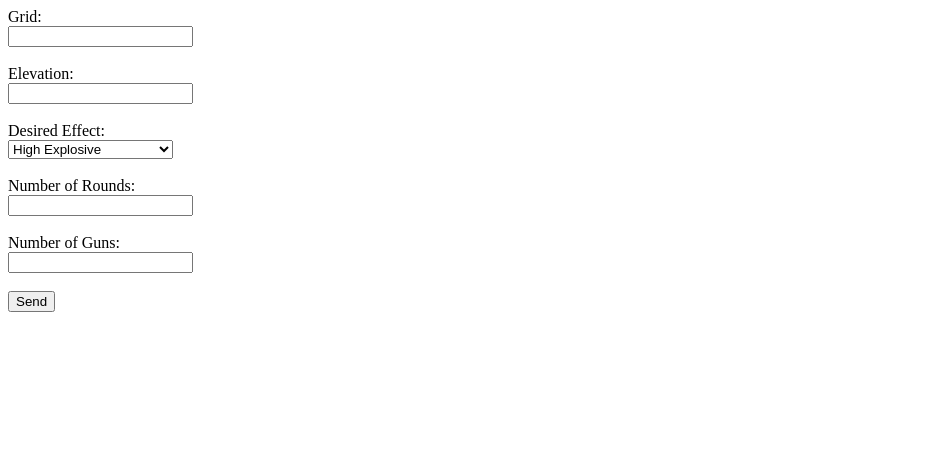
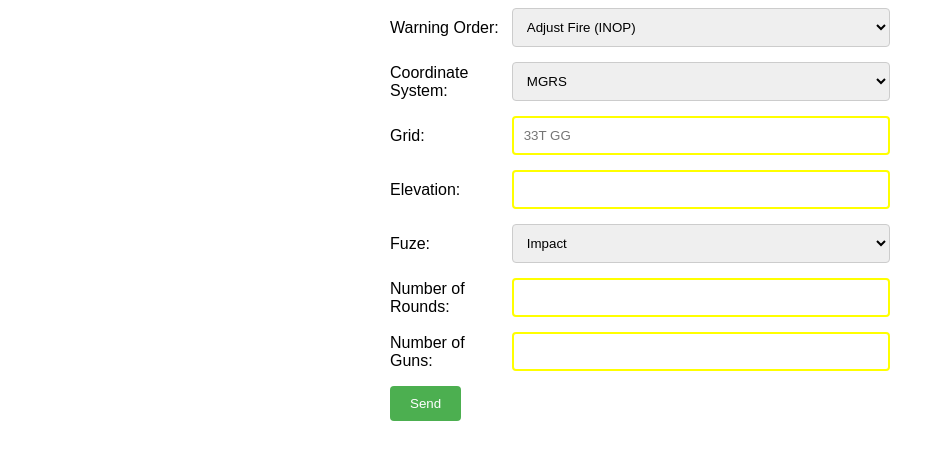
Before and after one commit to Gigi181087/Artillery_Simulator_for_DCS, a Flask app: page / in a window 1280 px wide. Shown: the top 460 px of the page, without its empty margins (0-945 px from the left). Run offline with Flask 3, Linux system fonts and the light colour scheme.

Commit message:
small changes

```diff
--- a/src/Webserver/Templates/call_for_fire.html
+++ b/src/Webserver/Templates/call_for_fire.html
@@ -1,32 +1,166 @@
 <!DOCTYPE html>
-<html lang="de">
+<html lang="en">
 <head>
     <meta charset="UTF-8">
-    <title>Formular</title>
+    <meta name="viewport" content="width=device-width, initial-scale=1.0">
+    <title>Artillery Terminal</title>
+    <link rel="stylesheet" href="{{ url_for('static', filename='styles.css') }}">
+    <style>
+        .highlight {
+            border: 2px solid yellow;
+        }
+    </style>
 </head>
 <body>
-    <form method="POST" action="/submit">
-        <label for="grid">Grid:</label><br>
-        <input type="text" name="grid" required><br><br>
+    <form method="POST" action="/submit" class="form-container">
 
-        <label for="elevation">Elevation:</label><br>
-        <input type="number" name="elevation" required><br><br>
+        <div class="form-group">
+            <label for="warning_order">Warning Order:</label>
+            <select name="warning_order" id="desired_effect" required title="Select the desired effect for the artillery">
+                <option value="adjust_fire">Adjust Fire (INOP)</option>
+                <option value="fire_for_effect">Fire for Effect</option>
+                <option value="suppress">Suppress (INOP)</option>
+                <option value="mark">Mark (INOP)</option>
+                <option value="illumination">Illumination</option>
+            </select>
+        </div>
 
-        <label for="desired_effect">Desired Effect:</label><br>
-        <select name="desired_effect" id="desired_effect" required>
-            <option value="high_explosive">High Explosive</option>
-            <option value="high_explosive_air_burst">High Explosive Air Burst</option>
-            <option value="illumination">Illumination</option>
-            <option value="smoke">Smoke</option>
-        </select><br><br>
+        <div class="form-group">
+            <label for="coordinate_system">Coordinate System: </label>
+            <select name="coordinate_system" id="coordinate_system" required>
+                <option value="mgrs">MGRS</option>
+                <option value="geo">Geo (INOP)</option>
+                <option value="geo_decimal">Geo decimal (INOP)</option>
+            </select>
+        </div>
 
-        <label for="number_of_rounds">Number of Rounds:</label><br>
-        <input type="number" name="number_of_rounds" required><br><br>
+        <div class="form-group">
+            <label for="grid">Grid:</label>
+            <input type="text" name="grid" id="grid" required title="Enter the grid coordinates" placeholder="33T GG">
+        </div>
 
-        <label for="number_of_guns">Number of Guns:</label><br>
-        <input type="number" name="number_of_guns" required><br><br>
+        <div class="form-group">
+            <label for="elevation">Elevation:</label>
+            <input type="number" name="elevation" required title="Specify the elevation in meters">
+        </div>
+
+        <div class="form-group">
+            <label for="fuze">Fuze:</label>
+            <select name="fuze" id="fuze" title="Choose the fuze">
+                <option value="impact">Impact</option>
+                <option value="delay">Delay</option>
+                <option value="airburst">Airburst</option>
+            </select>
+        </div>
+
+        <div class="form-group">
+            <label for="number_of_rounds">Number of Rounds:</label>
+            <input type="number" name="number_of_rounds" required title="Enter the number of rounds to fire">
+        </div>
+
+        <div class="form-group">
+            <label for="number_of_guns">Number of Guns:</label>
+            <input type="number" name="number_of_guns" required title="Enter the number of guns to use">
+        </div>
 
         <input type="submit" value="Send">
     </form>
+
+    <script>
+        // Funktion zur Aktualisierung der Border-Style
+        function updateBorder(field) {
+            if (field.value.length < 7) {
+                field.classList.add('highlight'); // Gelbe Umrandung hinzufügen
+            } else {
+                field.classList.remove('highlight'); // Gelbe Umrandung entfernen
+            }
+        }
+
+        // Funktion zur automatischen Formatierung des Grid-Feldes
+        function formatGridInput(event) {
+            let value = event.target.value.replace(/\s+/g, ''); // Entferne alle Leerzeichen
+            if (value.length >= 4 && value.slice(2, 4) !== ' ') {
+                value = value.slice(0, 2) + value.slice(2, 3) + ' ' + value.slice(3); // Leerzeichen nach 33T
+            }
+            if (value.length >= 7 && value.slice(6, 7) !== ' ') {
+                value = value.slice(0, 6) + ' ' + value.slice(6); // Leerzeichen nach GG
+            }
+            event.target.value = value.toUpperCase(); // Setze den formatierten Wert in Großbuchstaben
+
+            // Umrandung anpassen
+            updateBorder(event.target);
+        }
+
+        // Funktion zur Validierung der Eingabe
+        function validateGridInput(event) {
+            const grid_field = event.target;
+            const value = event.target.value;
+            const cursorPosition = grid_field.selectionStart;
+
+            // alle Ausgänge
+            if (cursorPosition < 2) {
+                if (!/[0-9]/.test(event.key)) {
+                    event.preventDefault();
+                    return;
+                }
+            } else if (cursorPosition < 6) {
+                if (!/[A-Za-z]/.test(event.key)) {
+                    event.preventDefault();
+                    return;
+                }
+            } else if (cursorPosition < 17) {
+                if (!/[0-9]/.test(event.key)) {
+                    event.preventDefault();
+                    return;
+                }
+            } else {
+                event.preventDefault();
+                return;
+            }
+        }
+
+        // Funktion zur Validierung der Zeichenanzahl nach "GG" und zum Einfügen eines Leerzeichens
+        function validateGridOnBlur(event) {
+            const grid_value = event.target.value;
+            const parts = grid_value.split(" ");
+
+            if (parts.length < 3) {
+                return; // Wenn nicht genügend Teile vorhanden sind (nicht genug Eingaben), tue nichts
+            }
+
+            const numbers_part = parts[2]; // Nimm den Teil nach "GG" (3. Abschnitt)
+
+            if (numbers_part.length % 2 !== 0) {
+                // Zeige Fehlermeldung bei ungerader Anzahl
+                document.getElementById('error-message').style.display = 'inline';
+                event.target.classList.add('error'); // Rote Umrandung
+            } else {
+                // Teile die Zeichenfolge in zwei Teile auf und füge ein Leerzeichen in der Mitte hinzu
+                const mid = numbers_part.length / 2;
+                const formatted_numbers = numbers_part.slice(0, mid) + " " + numbers_part.slice(mid);
+                parts[2] = formatted_numbers;
+
+                // Setze den formatierten Wert zurück ins Feld
+                event.target.value = parts.join(" ");
+
+                // Entferne Fehlermeldung, wenn alles korrekt ist
+                document.getElementById('error-message').style.display = 'none';
+                event.target.classList.remove('error');
+            }
+        }
+
+        // Event Listener zur Formatierung des Eingabefeldes bei Eingabe
+        document.getElementById('grid').addEventListener('input', formatGridInput);
+        // Event Listener zur Validierung der Eingabe
+        document.getElementById('grid').addEventListener('keypress', validateGridInput);
+        document.getElementById('grid').addEventListener('blur', validateGridOnBlur);
+        // Event Listener zur Aktualisierung der Border-Style bei Eingabe
+        document.getElementById('grid').addEventListener('input', function(event) {
+            updateBorder(event.target);
+        });
+
+        // Tooltip und Wert aktualisieren, wenn die Seite geladen wird
+        updateBorder(document.getElementById('grid')); // Umrandung für den initialen Wert anpassen
+    </script>
 </body>
 </html>
--- a/src/Webserver/main.py
+++ b/src/Webserver/main.py
@@ -5,8 +5,8 @@ import os
 import threading
 sys.path.append(os.path.dirname(os.path.dirname(os.path.abspath(__file__))))
 
-from .routes import init_routes
-from .data import data_queue
+from Webserver.routes import init_routes
+from Webserver.data import data_queue
 
 app = Flask(__name__)
 webserver_thread = None
--- a/src/Webserver/routes.py
+++ b/src/Webserver/routes.py
@@ -1,5 +1,9 @@
 from flask import render_template, request
-from .data import data_queue
+import sys
+import os
+
+sys.path.append(os.path.dirname(os.path.dirname(os.path.abspath(__file__))))
+from Webserver.data import data_queue
 
 def init_routes(app):
     global data_queue
@@ -10,20 +14,23 @@ def init_routes(app):
 
     @app.route('/submit', methods = ['POST'])
     def submit():
-        grid = request.form.get('grid')
+        warning_order = request.form.get('warning_order')
+        coordinate_system = request.form.get('coordinate_system')
+        coordinate = request.form.get('grid')
         elevation = request.form.get('elevation')
-        desired_effect = request.form.get('desired_effect')
+        fuze = request.form.get('fuze')
         number_of_rounds = request.form.get('number_of_rounds', type = int)
         number_of_guns = request.form.get('number_of_guns', type = int)
 
         new_call_for_fire = {
             "Call For Fire": {
+                "Warning Order": warning_order,
                 "Location": {
-                    "System": "Internal",
-                    "Coordinate": grid,
+                    "System": coordinate_system,
+                    "Coordinate": coordinate,
                     "Elevation": elevation
                 },
-                "Ammunition": desired_effect,
+                "Fuze": fuze,
                 "Number Of Rounds": number_of_rounds,
                 "Number Of Guns": number_of_guns
             }
--- /dev/null
+++ b/src/Webserver/static/styles.css
@@ -0,0 +1,49 @@
+body {
+    font-family: Arial, sans-serif;
+}
+
+.form-container {
+    max-width: 500px;
+    margin: 0 auto;
+}
+
+.form-group {
+    display: flex;
+    justify-content: flex-start;
+    align-items: center;
+    margin-bottom: 15px;
+}
+
+label {
+    width: 150px;
+    margin-right: 10px;
+}
+
+input[type="text"],
+input[type="number"],
+select {
+    flex-grow: 1;
+    padding: 10px;
+    border: 1px solid #ccc;
+    border-radius: 4px;
+    width: 100%;
+    box-sizing: border-box;
+}
+
+input[type="submit"] {
+    padding: 10px 20px;
+    background-color: #4CAF50;
+    color: white;
+    border: none;
+    border-radius: 4px;
+    cursor: pointer;
+}
+
+input[type="submit"]:hover {
+    background-color: #45a049;
+}
+
+input:required:invalid,
+select:required:invalid {
+    border: 2px solid yellow; /* Gelbe Umrandung für Pflichtfelder */
+}
```
Also changed, not shown: src/Webserver/Templates/map.html (added, +36 -0 lines), src/Webserver/__init__.py (+12 -0 lines), src/main.py (+129 -22 lines), 1 other file.
